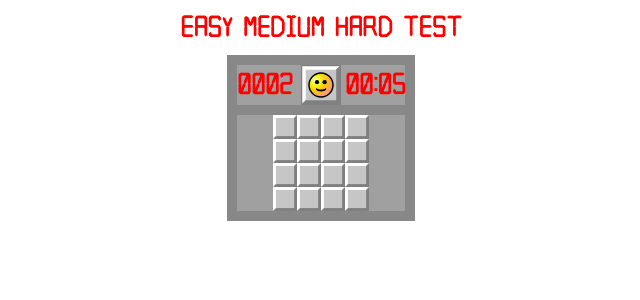
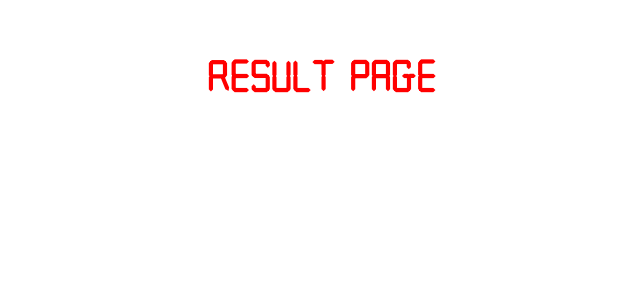
Before and after one commit to Maksim1509/minesweeper-game, a React (Vite) app: page /result in a window 1280 px wide. Shown: the top 300 px of the page, without its empty margins (319-959 px from the left). Built offline with nearby package versions, Linux system fonts and the light colour scheme.

Commit message:
feat: add results page

```diff
--- a/package.json
+++ b/package.json
@@ -14,6 +14,7 @@
     "react": "^18.2.0",
     "react-dom": "^18.2.0",
     "react-redux": "^8.0.5",
+    "react-router-dom": "^6.9.0",
     "redux": "^4.2.1"
   },
   "devDependencies": {
--- a/src/App.tsx
+++ b/src/App.tsx
@@ -1,10 +1,13 @@
 import React, { useState } from 'react';
+import { Routes, Route } from 'react-router-dom';
 import MainPage from './pages/MainPage/MainPage';
+import ResultPage from './pages/ResultPage/ResultPage';
 
 const App = () => (
-  <>
-    <MainPage />
-  </>
+  <Routes>
+    <Route path="/" element={<MainPage />} />
+    <Route path="/result" element={<ResultPage />} />
+  </Routes>
 );
 
 export default App;
--- a/src/components/Field/Timer/Timer.tsx
+++ b/src/components/Field/Timer/Timer.tsx
@@ -1,19 +1,36 @@
-import React from 'react';
+import React, { useEffect } from 'react';
+import { RESULTS } from '../../../constants';
 import { useAppDispatch, useAppSelector } from '../../../hooks/hooks';
-import { timeOver } from '../../../store/gameSlice';
+import { Status, timeOver } from '../../../store/gameSlice';
+import { getLsResults } from '../../../utils';
 import { parseTime } from './parseTime';
 import useTimer from './useTimer';
 
 const Timer = () => {
-  const { timer: initTime, status } = useAppSelector((state) => state.gameInfo);
+  const {
+    timer: initTime,
+    status,
+    mode,
+  } = useAppSelector((state) => state.gameInfo);
   const dispatch = useAppDispatch();
 
   const onTimeOver = () => {
     dispatch(timeOver());
   };
 
-  const timer = useTimer({ initTime, status, onTimeOver });
-  return <section className="timer">{parseTime(timer)}</section>;
+  const time = useTimer({ initTime, status, onTimeOver });
+
+  useEffect(() => {
+    if (status === Status.win) {
+      const newResult = { time: initTime - time, mode };
+      const results = getLsResults();
+      results.push(newResult);
+      results.sort((a, b) => a.time - b.time);
+      localStorage.setItem(RESULTS, JSON.stringify(results.slice(0, 10)));
+    }
+  }, [status]);
+
+  return <section className="timer">{parseTime(time)}</section>;
 };
 
 export default Timer;
--- a/src/constants/index.ts
+++ b/src/constants/index.ts
@@ -4,5 +4,7 @@ export const MODE = {
   easy: { size: [8, 8], MINE_COUNT: 10, time: 600 },
   medium: { size: [16, 16], MINE_COUNT: 20, time: 1200 },
   hard: { size: [32, 16], MINE_COUNT: 30, time: 1800 },
-  test: { size: [4, 4], MINE_COUNT: 2, time: 5 },
+  test: { size: [4, 4], MINE_COUNT: 2, time: 10 },
 };
+
+export const RESULTS = 'RESULTS';
--- a/src/main.tsx
+++ b/src/main.tsx
@@ -1,4 +1,5 @@
 import React from 'react';
+import { BrowserRouter } from 'react-router-dom';
 import ReactDOM from 'react-dom/client';
 import { Provider } from 'react-redux/es/exports';
 import store from './store';
@@ -7,8 +8,10 @@ import './index.scss';
 
 ReactDOM.createRoot(document.getElementById('root') as HTMLElement).render(
   <React.StrictMode>
-    <Provider store={store}>
-      <App />
-    </Provider>
+    <BrowserRouter>
+      <Provider store={store}>
+        <App />
+      </Provider>
+    </BrowserRouter>
   </React.StrictMode>
 );
--- /dev/null
+++ b/src/pages/ResultPage/ResultPage.scss
@@ -0,0 +1,4 @@
+.result-page {
+  display: flex;
+  justify-content: center;
+}
--- /dev/null
+++ b/src/pages/ResultPage/ResultPage.tsx
@@ -0,0 +1,23 @@
+import React from 'react';
+import { parseTime } from '../../components/Field/Timer/parseTime';
+import { getLsResults } from '../../utils';
+import './ResultPage.scss';
+
+const ResultPage = () => {
+  const results = getLsResults();
+  const resultsList = results.map((item, i) => (
+    <li key={i}>
+      {parseTime(item.time)} - {item.mode}
+    </li>
+  ));
+  return (
+    <section className="container result-page">
+      <div>
+        <h1>result page</h1>
+        <ol>{resultsList}</ol>
+      </div>
+    </section>
+  );
+};
+
+export default ResultPage;
--- a/src/utils/index.ts
+++ b/src/utils/index.ts
@@ -1,5 +1,11 @@
-import { MINE } from '../constants';
-import { IFieldInfo, Mark } from '../types/types';
+import { MINE, RESULTS } from '../constants';
+import { IFieldInfo, IResult, Mark } from '../types/types';
+
+export const getLsResults = () => {
+  const storageResults = localStorage.getItem(RESULTS);
+  const results: IResult[] = storageResults ? JSON.parse(storageResults) : [];
+  return results;
+};
 
 export const getCellsAround = ([y, x]: [number, number]) => {
   return {
```
Also changed, not shown: src/types/types.ts (+7 -0 lines), 1 other file (tests, documents, lock files or other folders).
